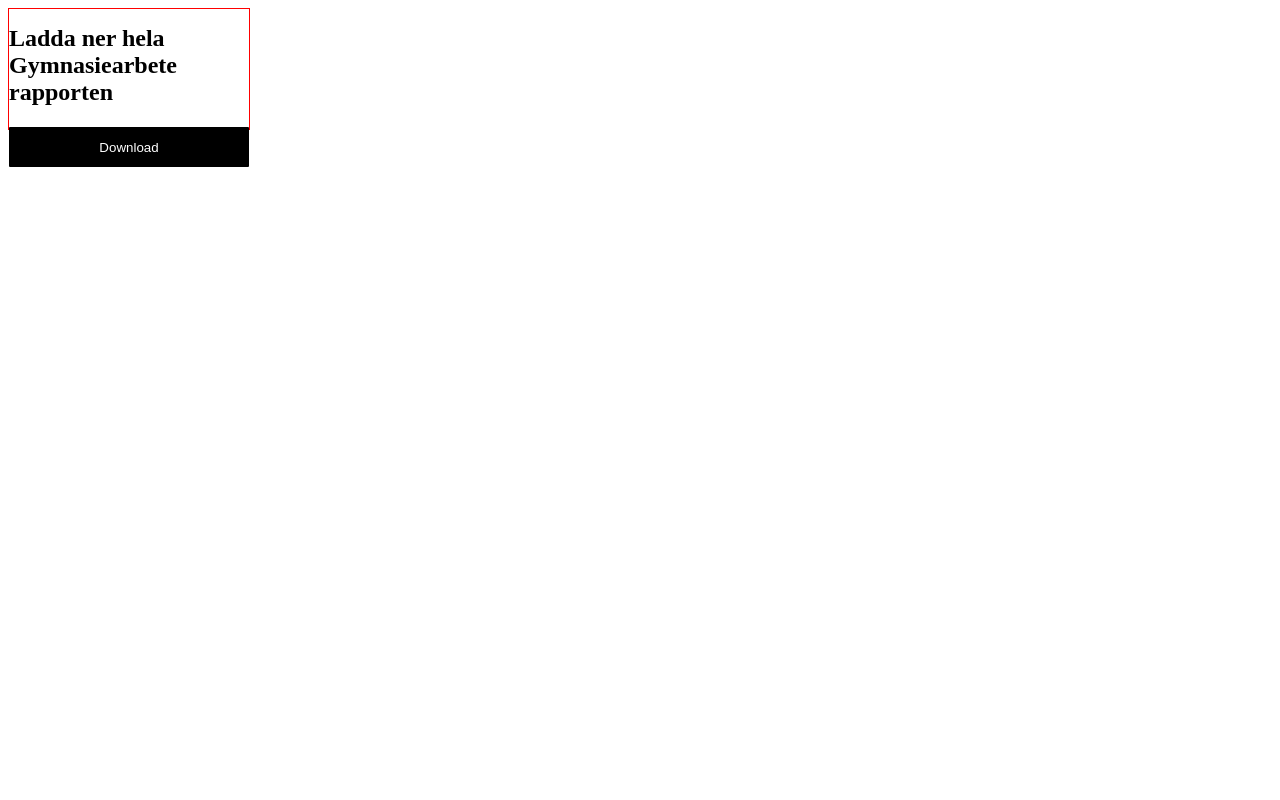
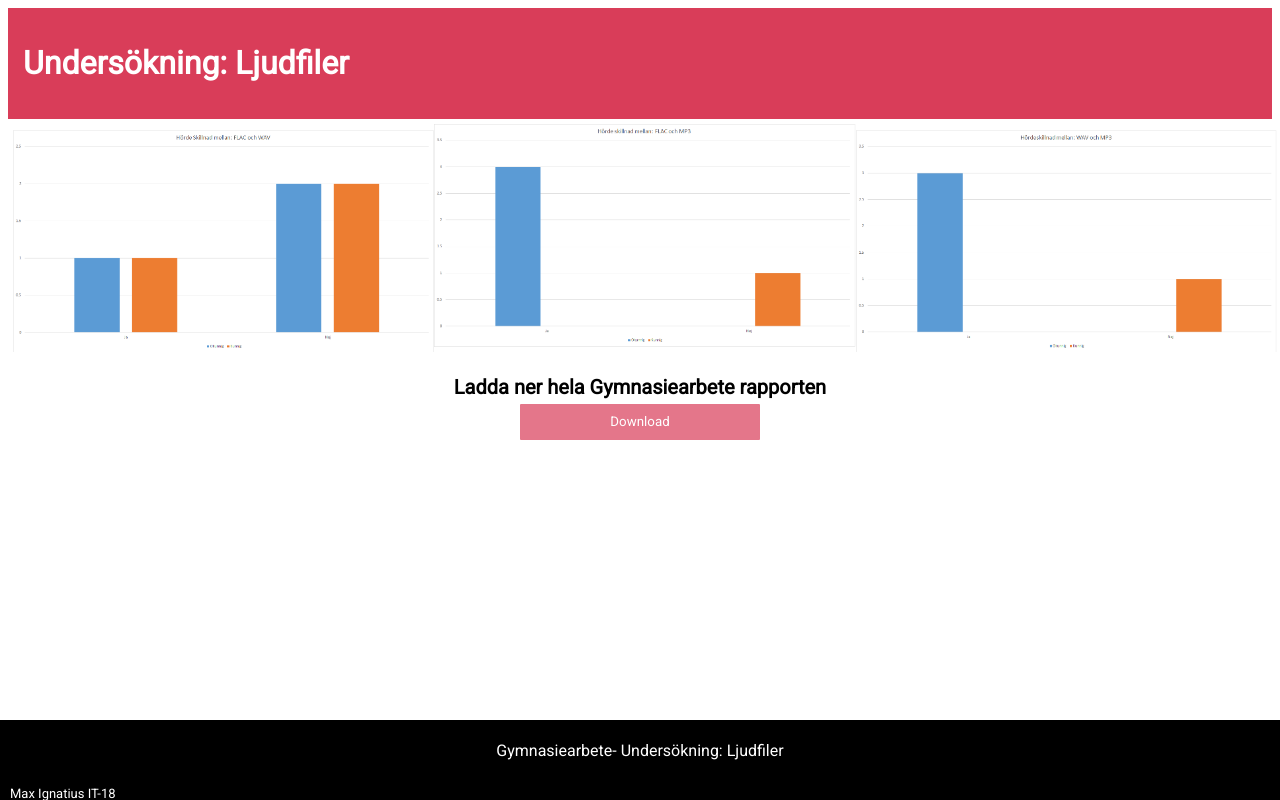
Before and after one commit to Maahxxx/ljudfiler-gymnasiearbete, a plain HTML site: page index.html in a window 1280 px wide. Drawn offline with Linux system fonts and the light colour scheme.

Commit message:
maybeworks

```diff
--- a/index.css
+++ b/index.css
@@ -1,28 +1,89 @@
-#downloadbutton1 {
+
+body {
+    overflow-x: hidden;
+}
+
+html {
+    font-family: 'Roboto', sans-serif;
+  }
+
+  .header {
+    background-color:#D93D59;
+    color: white;
+    padding: 15px;
+  }
+
+
+
+.row1 {
+    display: flex;
+}
+
+.responimg {
+    flex:33.3%;
+    padding: 5px;
+    height: auto;
+    max-width: 100%;
+}
+
+
+.downloadbutton1 {
     width: 30vh;
-    height: 5vh;
-    background-color: black;
+    height: 4.5vh;
+    background-color: #D93D59;
     border: none;
     border-radius: 1px;
     text-decoration: none;
     position: relative;
-    top: 5px;
+    bottom: 8px;
+    opacity: 0.7;
+    transition: 0.3s;
+
+}
+
+.downloadbutton1:hover {
+    opacity: 1;
 }
 
 
-#downloadlink {
+.downloadlink {
     text-decoration: none;
     color: white;
-}
-
-#rapport{
-    height: 15vh;
     width: 30vh;
-    border: 1px solid red;
+    height: 5vh;
+    font-family: 'Roboto', sans-serif;
 }
 
 
-#laddaner {
+.rapport{
+    height: 11.5vh;
+    width: 30vh;
+    text-align: center;
+}
+
+
+.laddaner {
     color: black;
-    font-size: 24px;
+    font-size: 20px;
+    font-family: 'Roboto', sans-serif;
 }
+
+.footer {
+    position: fixed;
+    left: 0;
+    bottom: 0;
+    width: 100%;
+    height: 10%;
+    background-color: black;
+    color: white;
+  }
+
+  .footertext1 {
+    text-align: center;
+    padding-top: 5px;
+  }
+
+  .footertext2 {
+      font-size: 13px;
+      padding: 10px;
+  }
--- a/index.html
+++ b/index.html
@@ -7,14 +7,42 @@
     <title>Undersökning Ljudfiler</title>
 
     <link rel="stylesheet" href="index.css"></link>
+    <link rel="preconnect" href="https://fonts.gstatic.com">
+    <link href="https://fonts.googleapis.com/css2?family=Roboto&display=swap" rel="stylesheet">
+    <link rel="stylesheet" href="mediathing.css"></link>
 </head>
 <body>
 
+    <div class="header">
+        <h1>Undersökning: Ljudfiler</h1>
+    </div>
+
+    <div class="row1">
+        <div class="col-4 flacwav">
+            <img src="pictures/flacwav.png" class="responimg" >
+        </div>
+
+        <div class="col-4 flacwav">
+            <img src="pictures/flacmp3.png"  class="responimg" >
+        </div>
+
+        <div class="col-4 flacwav">
+            <img src="pictures/wavmp3.png"  class="responimg" >
+        </div>
 
 
-    <div id="rapport">
-        <h1 id="laddaner">Ladda ner hela Gymnasiearbete rapporten</h1>
-        <button id="downloadbutton1"type="button"><a id="downloadlink"href="files\Ljudfiler-Rapport-Max-Ignatius.pdf" download="Ljudfiler-Rapport-Max-Ignatius">Download</a></button>
+
+    </div>
+    <div class="row2">
+        <div class="col-12 rapport">
+            <h1 class="laddaner">Ladda ner hela Gymnasiearbete rapporten</h1>
+            <button class="downloadbutton1"type="button"><a class="downloadlink" href="files\Ljudfiler-Rapport-Max-Ignatius.pdf" download="Ljudfiler-Rapport-Max-Ignatius">Download</a></button>
+        </div>
+    </div>
+
+    <div class="footer">
+        <p class="footertext1">Gymnasiearbete- Undersökning: Ljudfiler</p>
+        <p class="footertext2">Max Ignatius IT-18</p>
     </div>
 
 
--- /dev/null
+++ b/mediathing.css
@@ -0,0 +1,32 @@
+
+
+ /* Medium devices (landscape tablets, 768px and up) */
+ @media only screen and (min-width: 768px) {
+    [class*="col-"] {
+        width: 100%;
+      }
+ }
+
+ /* Large devices (laptops/desktops, 992px and up) */
+ @media only screen and (min-width: 992px) {
+
+ }
+
+ /* Extra large devices (large laptops and desktops, 1200px and up) */
+ @media only screen and (min-width: 1200px) {
+
+ }
+
+
+ .col-1 {width: 8.33%;}
+ .col-2 {width: 16.66%;}
+ .col-3 {width: 25%;}
+ .col-4 {width: 33.33%;}
+ .col-5 {width: 41.66%;}
+ .col-6 {width: 50%;}
+ .col-7 {width: 58.33%;}
+ .col-8 {width: 66.66%;}
+ .col-9 {width: 75%;}
+ .col-10 {width: 83.33%;}
+ .col-11 {width: 91.66%;}
+ .col-12 {width: 100%;}
```
Also changed, not shown: pictures/flacmp3.png (added), pictures/flacwav.png (added), pictures/wavmp3.png (added).
